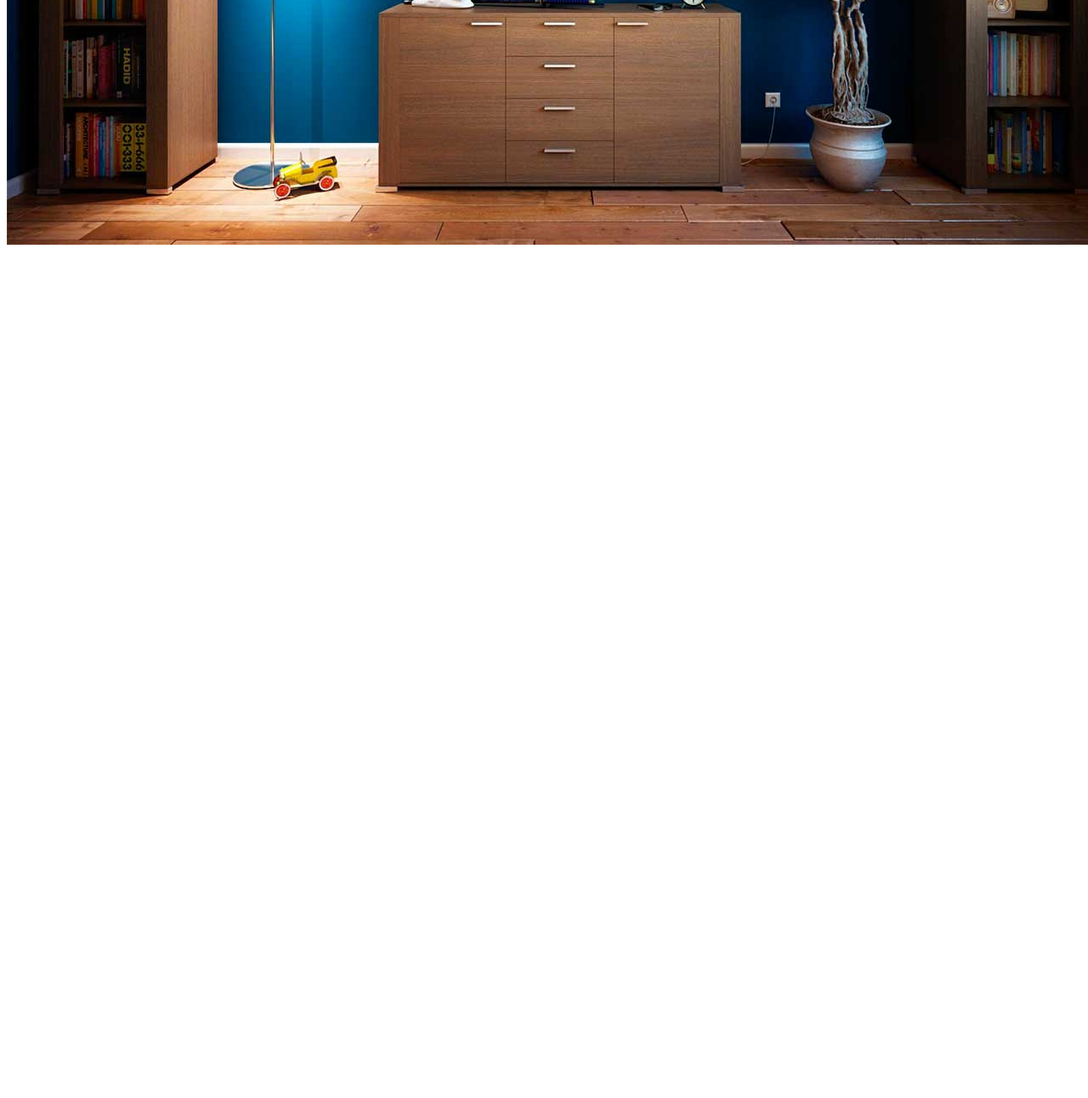
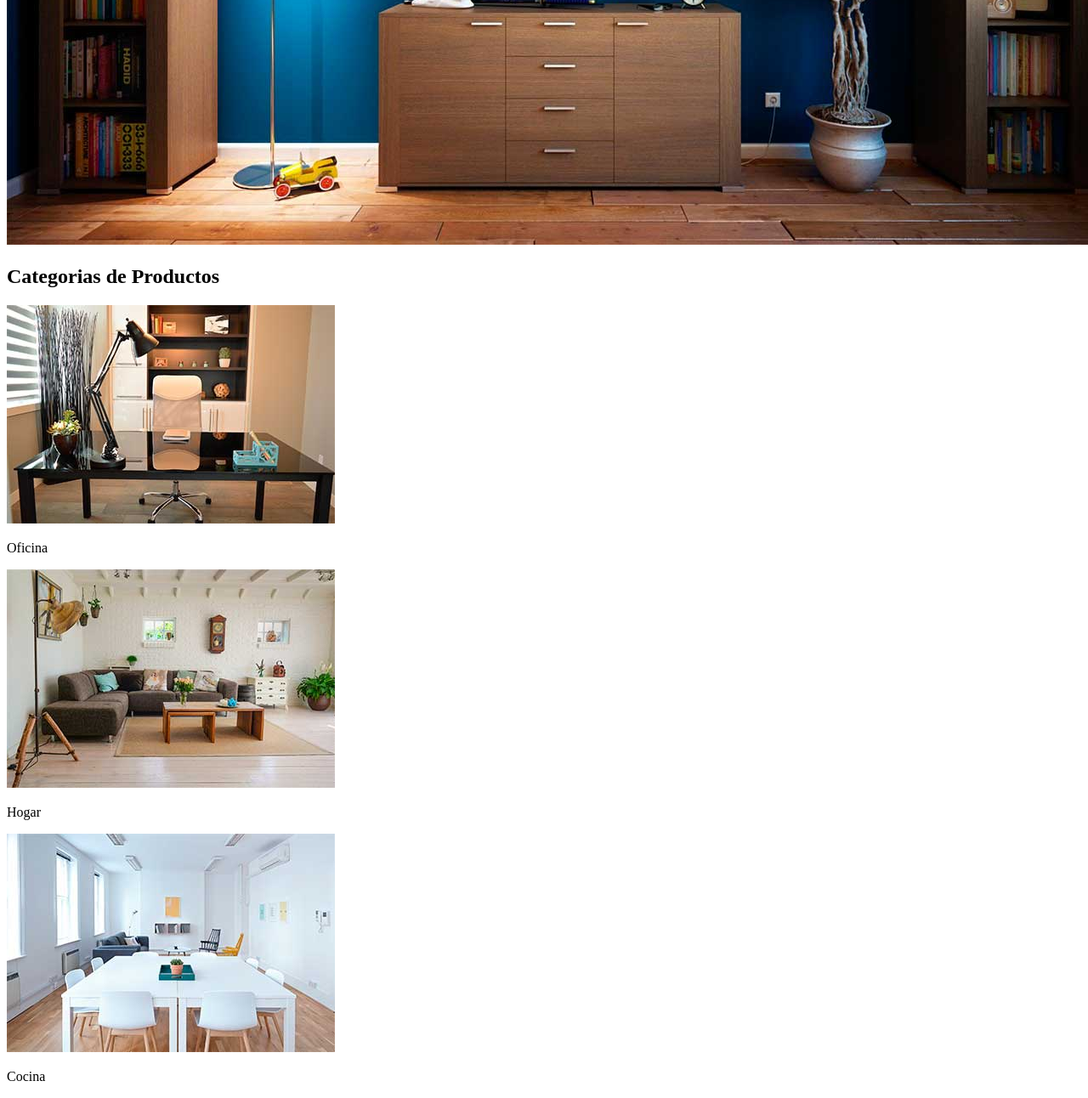
Before and after one commit to perchhuaraca/reto02_sem03, a plain HTML site: page index.html in a window 1280 px wide. Shown: the part 647-1939 px from the top of the page at 85% size. Before the commit the page ends 947 px from the top, so only its background shows below. Drawn offline with Linux system fonts and the light colour scheme.

Commit message:
Add section Cateogira Productos

```diff
--- a/index.html
+++ b/index.html
@@ -31,10 +31,37 @@
             </ul>
         </nav>
     </header>
+    <div>
+        <img src="img/principal.jpg" alt="">
+    </div>
     <main>
-        <div>
-            <img src="img/principal.jpg" alt="">
-        </div>
+        <section>
+            <h2>Categorias de Productos</h2>
+            <div>
+                <div>
+                    <img src="img/categoria1.jpg" alt="">
+                </div>
+                <div>
+                    <p>Oficina</p>
+                </div>
+            </div>
+            <div>
+                <div>
+                    <img src="img/categoria2.jpg" alt="">
+                </div>
+                <div>
+                    <p>Hogar</p>
+                </div>
+            </div>
+            <div>
+                <div>
+                    <img src="img/categoria3.jpg" alt="">
+                </div>
+                <div>
+                    <p>Cocina</p>
+                </div>
+            </div>
+        </section>
     </main>
 </body>
 </html>
```
